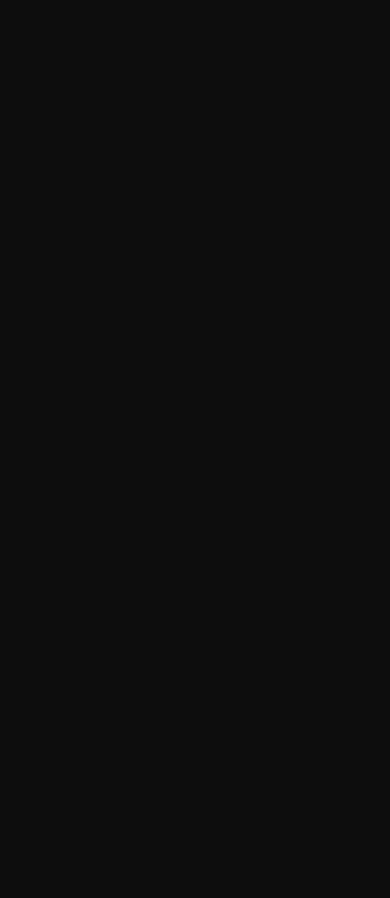
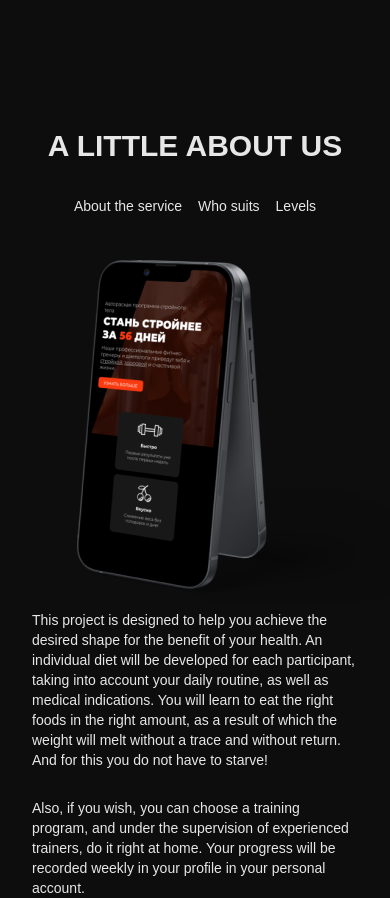
Before and after one commit to felpfsf/sb-fitness-app-lading, a React (Vite) app: page / in a window 390 px wide. Shown: the part 780-1678 px from the top of the page. Before the commit the page ends 844 px from the top, so only its background shows below. Built offline with nearby package versions, Linux system fonts and the light colour scheme.

Commit message:
about section mobile

```diff
--- a/src/App.jsx
+++ b/src/App.jsx
@@ -1,3 +1,4 @@
+import About from "./components/about/About"
 import Hero from "./components/hero/Hero"
 import Navbar from "./components/navbar/Navbar"
 
@@ -8,6 +9,7 @@ function App() {
     <>
       <Navbar />
       <Hero />
+      <About />
     </>
   )
 }
--- /dev/null
+++ b/src/components/about/About.jsx
@@ -0,0 +1,28 @@
+import React from 'react'
+
+const About = () => {
+  return (
+    <section className='mt-16 flex flex-col items-center' id='about'>
+      <h2 className='text-3xl font-black uppercase'>A little about us</h2>
+      <nav className='w-auto h-8 mt-8 px-8'>
+        <ul className='text-sm font-medium flex gap-4'>
+          <li className='hover:text-sbPallet-accent hover:border-sbPallet-accent hover:border-b-2 pb-3 cursor-pointer'>About the service</li>
+          <li className='hover:text-sbPallet-accent hover:border-sbPallet-accent hover:border-b-2 pb-3 cursor-pointer'>Who suits</li>
+          <li className='hover:text-sbPallet-accent hover:border-sbPallet-accent hover:border-b-2 pb-3 cursor-pointer'>Levels</li>
+        </ul>
+      </nav>
+      <img className='ml-auto mt-8' src="/assets/phone.png" alt="A smartphone image with the app open on the screen" />
+      <div className='px-8'>
+        <p className='text-sm'>
+          This project is designed to help you achieve the desired shape for the benefit of your health. An individual diet will be developed for each participant, taking into account your daily routine, as well as medical indications. You will learn to eat the right foods in the right amount, as a result of which the weight will melt without a trace and without return.
+          And for this you do not have to starve!
+        </p>
+        <p className='mt-7 text-sm'>
+          Also, if you wish, you can choose a training program, and under the supervision of experienced trainers, do it right at home. Your progress will be recorded weekly in your profile in your personal account.
+        </p>
+      </div>
+    </section>
+  )
+}
+
+export default About
```
Also changed, not shown: public/assets/phone.png (added).
